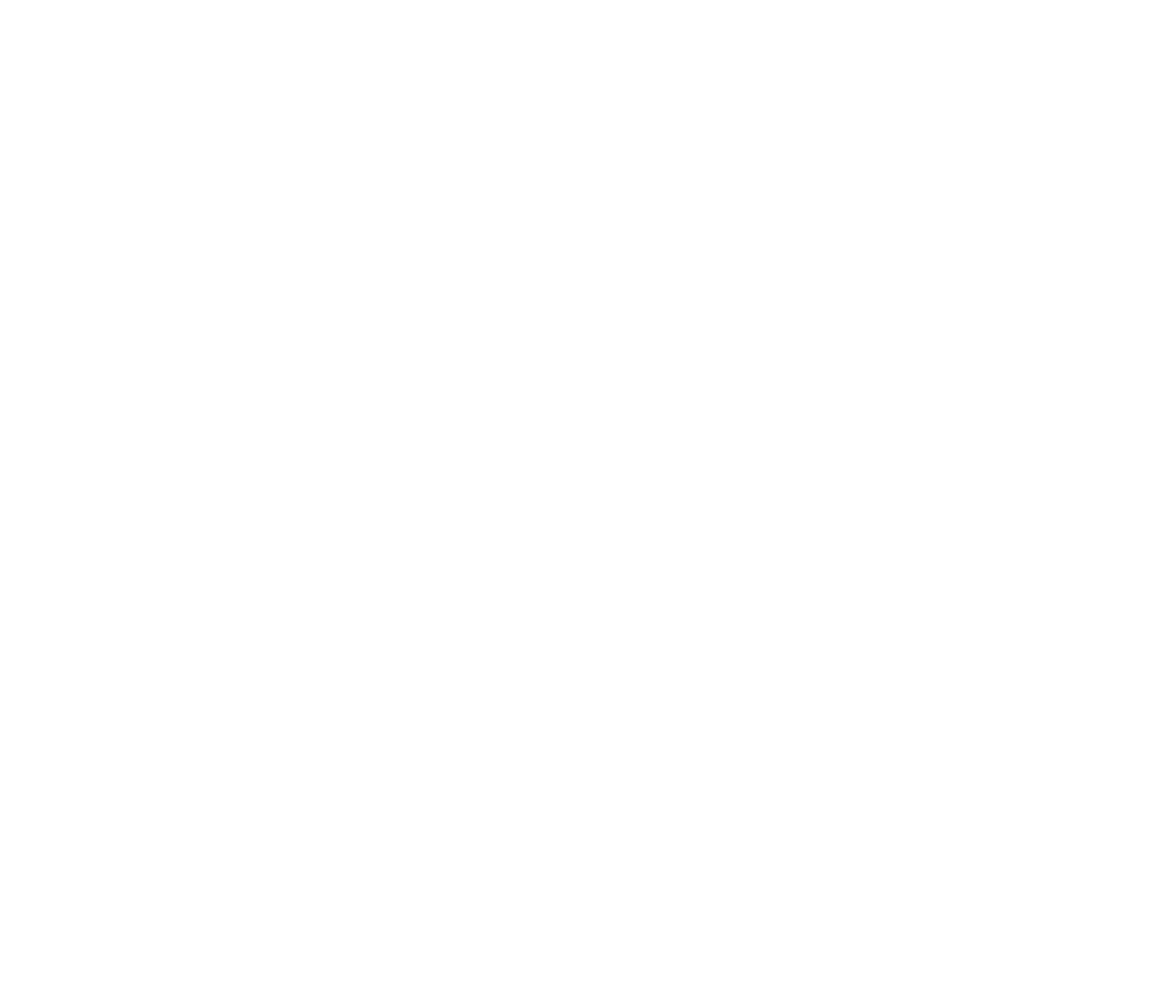
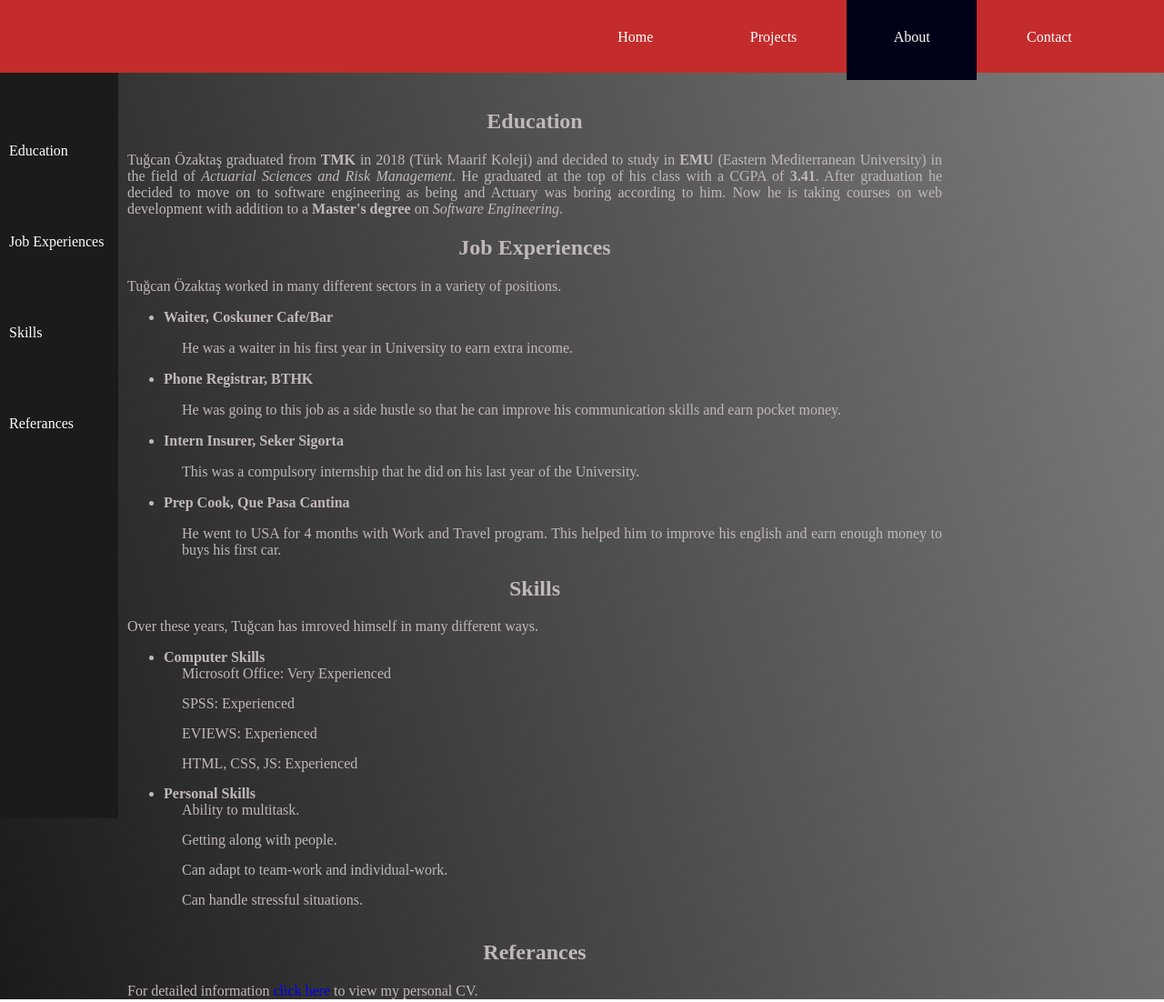
Before and after one commit to tugcanozaktas/portfolio, a plain HTML site: page about.html in a window 1280 px wide. Shown: the whole page at 91% size. Before the commit the page ends 800 px from the top, so only its background shows below. Drawn offline with Linux system fonts and the light colour scheme.

Commit message:
Created all the pages with a styling and completed the portfolio project.

```diff
--- a/about.html
+++ b/about.html
@@ -0,0 +1,83 @@
+<!DOCTYPE html>
+<html lang="en">
+<head>
+    <meta charset="UTF-8">
+    <meta http-equiv="X-UA-Compatible" content="IE=edge">
+    <meta name="viewport" content="width=device-width, initial-scale=1.0">
+    <link rel="stylesheet" href="styles.css">
+    <title>Document</title>
+
+</head>
+<body>
+    <div id="navbar">
+        <nav>
+            <a class="links" href="index.html">Home</a>
+            <a class="links" href="#projects-section">Projects</a>
+            <a class="links" href="about.html" id="about-page">About</a>
+
+            <a class="links"  href="contact.html">Contact</a>
+        </nav>
+    </div>
+
+    <div id="info-section">
+        <div id="info">
+            <nav>
+                <ul>
+                    <li><a href="#education">Education</a></li>
+                    <li><a href="#">Job Experiences</a></li>
+                    <li><a href="#">Skills</a></li>
+                    <li><a href="#">Referances</a></li>
+                </ul>
+            </nav>
+
+            <section class="sections" id="education">
+                <h1>Education</h1>
+                <p>Tuğcan Özaktaş graduated from <strong>TMK</strong> in 2018 (Türk Maarif Koleji) and decided to study in <strong>EMU</strong> (Eastern Mediterranean University) in the field of <em>Actuarial Sciences and Risk Management</em>. He graduated at the top of his class with a CGPA of <strong>3.41</strong>. After graduation he decided to move on to software engineering as being and Actuary was boring according to him. Now he is taking courses on web development with addition to a <strong>Master's degree</strong> on <em>Software Engineering</em>.</p>
+            </section>
+
+            <section class="sections" id="job">
+                <h1>Job Experiences</h1>
+                <p>Tuğcan Özaktaş worked in many different sectors in a variety of positions.</p>
+                <ul>
+                    <li>Waiter, Coskuner Cafe/Bar</li>
+
+                    <p>He was a waiter in his first year in University to earn extra income.</p>
+
+                    <li>Phone Registrar, BTHK</li>
+                    <p>He was going to this job as a side hustle so that he can improve his communication skills and earn pocket money.</p>
+
+                    <li>Intern Insurer, Seker Sigorta</li>
+                    <p>This was a compulsory internship that he did on his last year of the University.</p>
+
+                    <li>Prep Cook, Que Pasa Cantina</li>
+                    <p>He went to USA for 4 months with Work and Travel program. This helped him to improve his english and earn enough money to buys his first car.</p>
+                </ul>
+            </section>
+
+            <section class="sections" id="skills">
+                <h1>Skills</h1>
+                <p>Over these years, Tuğcan has imroved himself in many different ways.</p>
+
+                <ul>
+                    <li class="main-skill">Computer Skills</li>
+                    <li class="skill">Microsoft Office: Very Experienced</li>
+                    <li class="skill">SPSS: Experienced</li>
+                    <li class="skill">EVIEWS: Experienced</li>
+                    <li class="skill">HTML, CSS, JS: Experienced</li>
+
+                    <li class="main-skill">Personal Skills</li>
+                    <li class="skill">Ability to multitask.</li>
+                    <li class="skill">Getting along with people.</li>
+                    <li class="skill">Can adapt to team-work and individual-work.</li>
+                    <li class="skill">Can handle stressful situations.</li>
+                </ul>
+            </section>
+
+            <section class="sections" id="referances">
+                <h1>Referances</h1>
+                <p>For detailed information <a href="CV.pdf">click here</a> to view my personal CV.</p>
+            </section>
+        </div>
+    </div>
+</body>
+</html>
--- a/styles.css
+++ b/styles.css
@@ -3,10 +3,12 @@ html{
 }
 body{
     width: 100%;
-    margin-left: 0;
+    margin: 0;
 }
 #navbar{
     position: fixed;
+
+    z-index: 1;
     top: 0;
     width: 100vw;
     height: 10vh;
@@ -157,3 +159,74 @@ body{
     color: black;
     font-size: 15px;
 }
+
+#about-page{
+    background-color: rgb(1, 1, 24) ;
+}
+#info-section{
+    height: 100%;
+    background: linear-gradient(75deg, rgb(27, 27, 27), grey);
+    color: rgb(194, 184, 184);
+
+}
+
+#info nav{
+    position: fixed;
+    background-color: rgb(27, 27, 27);
+    width: 130px;
+    height: 100vh;
+    padding-top: 100px;
+}
+#info nav ul{
+    height: 50%;
+    display: flex;
+    flex-direction: column;
+    justify-content: space-around;
+    align-items: flex-start;
+    padding-inline-start: 10px;
+}
+#info nav ul li{
+    list-style-type: none;
+}
+#info nav ul li a{
+
+    text-decoration: none;
+    color: white;
+}
+
+.sections{
+    padding-left: 140px;
+    padding-right: 80px;
+    text-align: justify;
+    width: 70%
+}
+
+.sections h1{
+    text-align: center;
+}
+
+#education{
+    padding-top: 100px;
+
+}
+#job ul li{
+    font-weight: bold;
+}
+#job ul p{
+    padding-left: 20px;
+}
+#skills ul .main-skill{
+    font-weight: bold;
+}
+#skills ul .skill{
+    list-style-type: none;
+    padding-left: 20px;
+    padding-bottom: 15px;
+}
+#referances a{
+    text-decoration: none;
+}
+
+#referances a:visited{
+    color: white;
+}
```
Also changed, not shown: contact.html (+7 -2 lines), index.html (+7 -2 lines), 1 other file.
